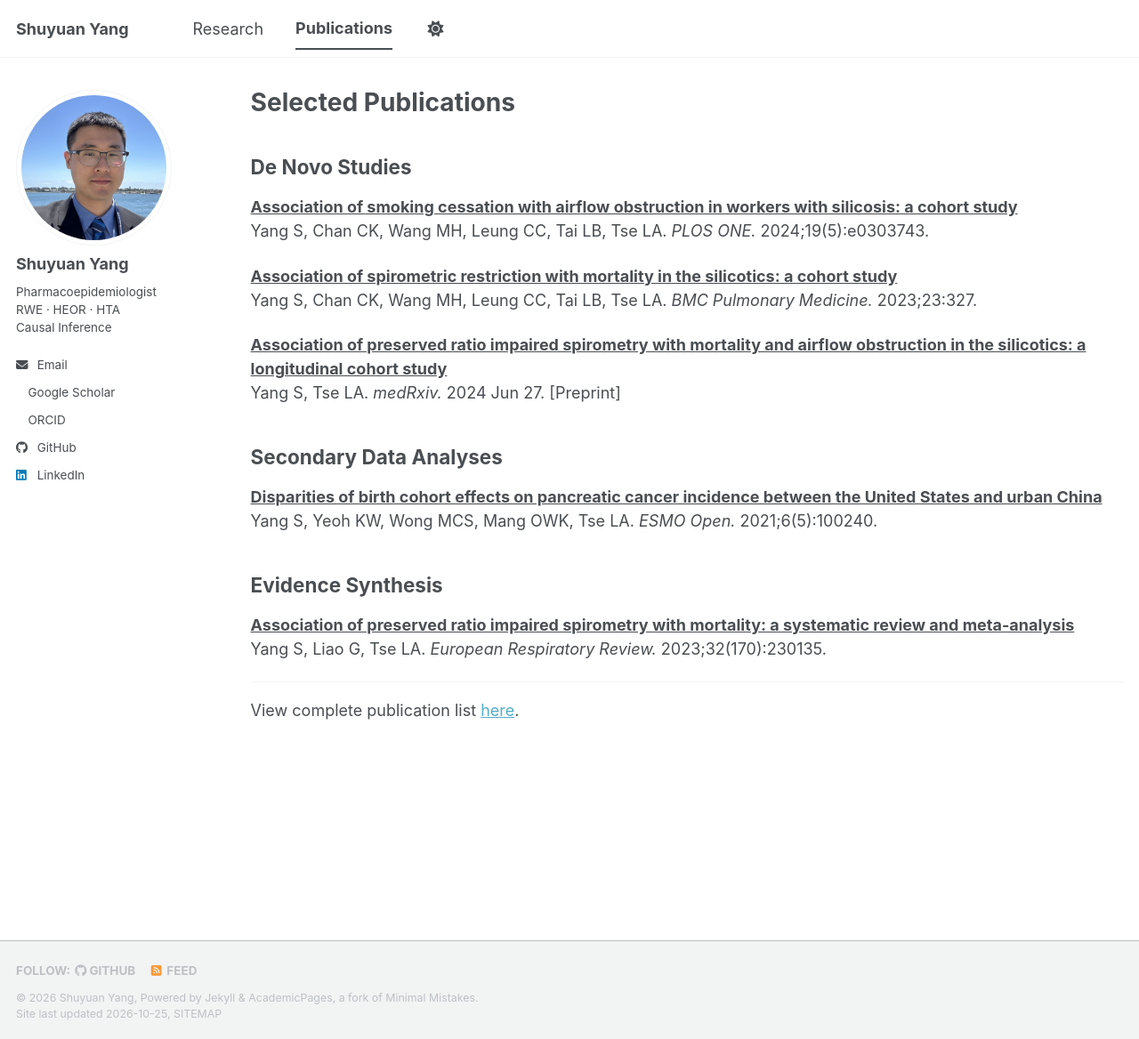
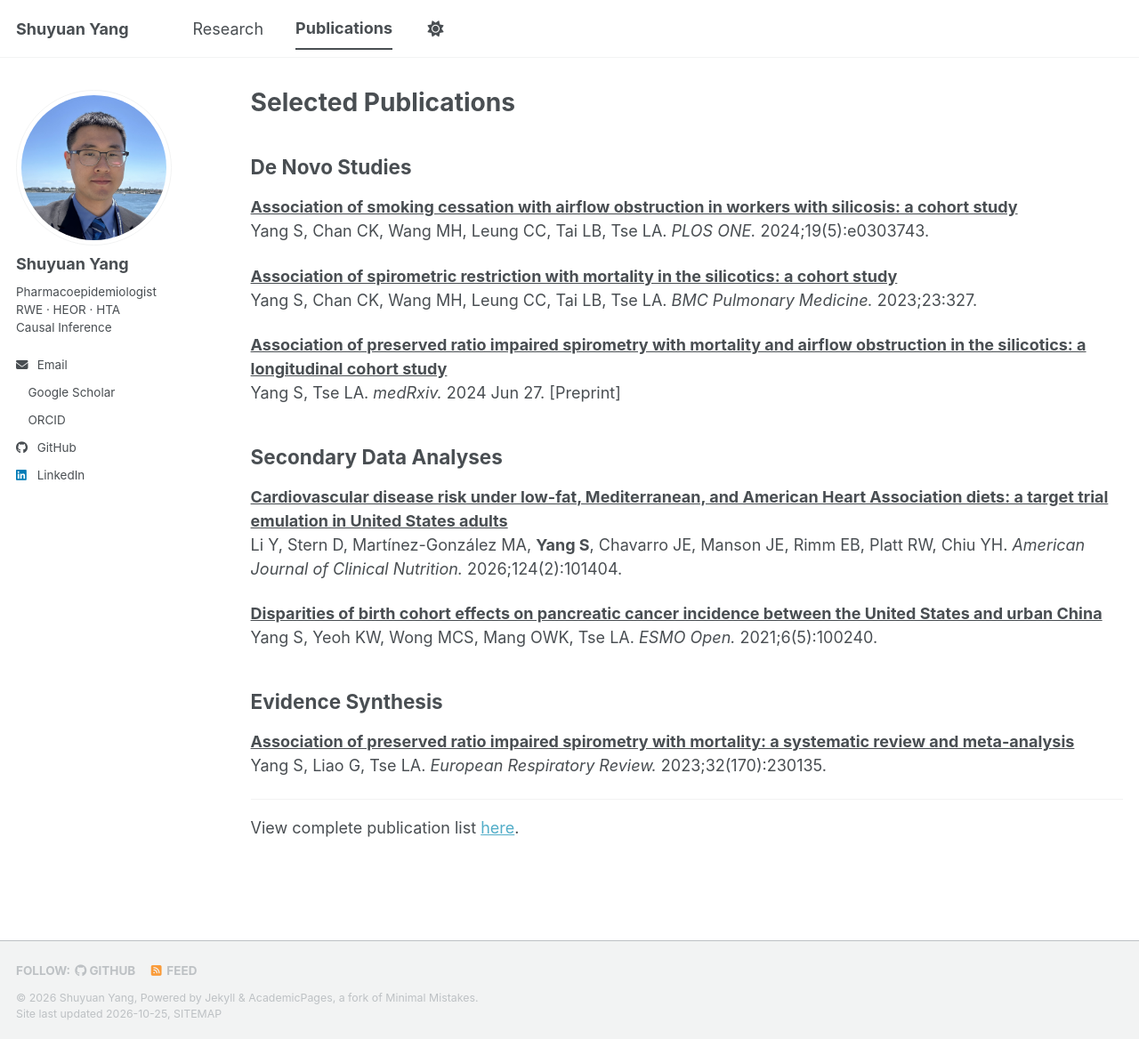
Before and after one commit to yang-shuyuan/yang-shuyuan.github.io, a Jekyll site: the page built from _pages/publications.html, in a window 1280 px wide and 1168 px high. Shown: the whole window at 89% size. Built offline with Jekyll 4.4.1, drawn with Linux system fonts in a browser that asks for light colours; a style sheet for code colours, icons or effects is not loaded.

Commit message:
Update publications.html

```diff
--- a/_pages/publications.html
+++ b/_pages/publications.html
@@ -55,6 +55,18 @@ author_profile: true
 
 <p>
   <strong>
+    <a class="publication-link" href="https://doi.org/10.1016/j.ajcnut.2026.101404">
+      Cardiovascular disease risk under low-fat, Mediterranean, and American Heart Association diets: a target trial emulation in United States adults
+    </a>
+  </strong><br>
+  Li Y, Stern D, Martínez-González MA, <strong>Yang S</strong>,
+  Chavarro JE, Manson JE, Rimm EB, Platt RW, Chiu YH.
+  <em>American Journal of Clinical Nutrition.</em>
+  2026;124(2):101404.
+</p>
+
+<p>
+  <strong>
     <a class="publication-link" href="https://doi.org/10.1016/j.esmoop.2021.100240">
       Disparities of birth cohort effects on pancreatic cancer incidence between the United States and urban China
     </a>
```
